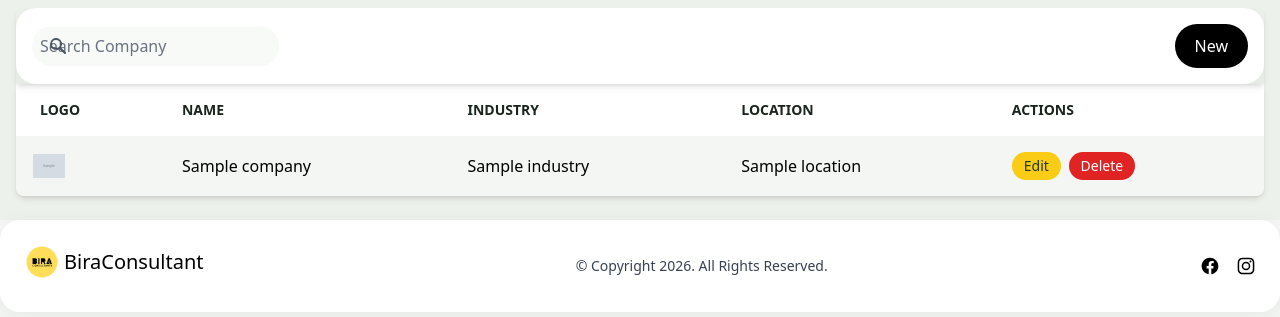
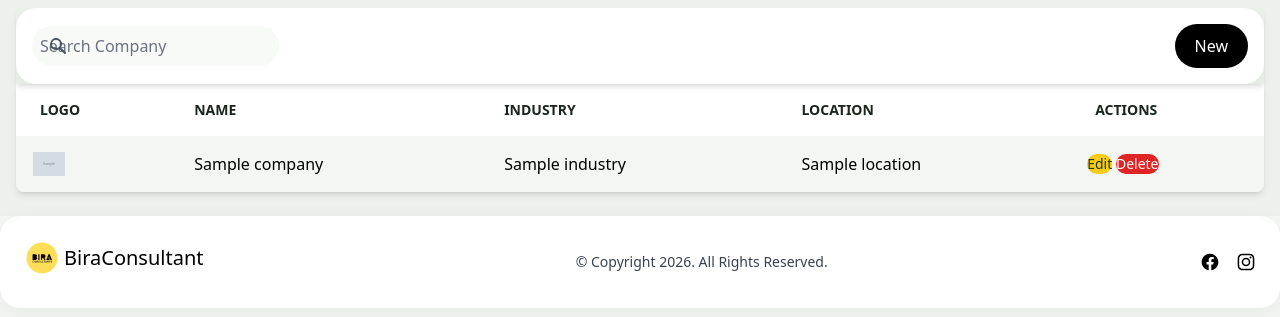
Before and after one commit to casndrih/BiraConsultant, a Laravel app: template resources/views/admin/companies/index.blade.php in a window 1280 px wide. Shown: the part 60-377 px from the top of the page. Run offline with Laravel 12, Linux system fonts and the light colour scheme; the template is opened without the code that fills it: most values are stand-ins (such as "Sample title", 1, 10 or a date in 2020); grey boxes marked "Sample" are stand-in pictures; data that the repository does not hold is empty; some web fonts are replaced.

Commit message:
Fix company table actions on mobile and desktop

```diff
--- a/resources/views/admin/companies/index.blade.php
+++ b/resources/views/admin/companies/index.blade.php
@@ -51,15 +51,11 @@
                     <td class="px-6 py-4 text-base font-medium text-black dark:text-white">{{ $company->name }}</td>
                     <td class="px-6 py-4 text-base font-medium text-black dark:text-white">{{ $company->industry ?? 'N/A' }}</td>
                     <td class="px-6 py-4 text-base font-medium text-black dark:text-white">{{ $company->location ?? 'N/A' }}</td>
-                    <td class="px-6 py-4">
-                        <button onclick="openEditCompanyModal('{{ $company->slug }}')"
-                            class="px-3 py-1 text-sm font-medium text-black bg-yellow-300 hover:bg-yellow-400 rounded-full mr-1">
-                            Edit
-                        </button>
-                        <button onclick="confirmDeleteCompany({{ $company->id }}, '{{ addslashes($company->name) }}')"
-                            class="px-3 py-1 text-sm font-medium text-white bg-red-600 hover:bg-red-700 rounded-full">
-                            Delete
-                        </button>
+                    <td class="px-4 py-4">
+                        <div class="qj-admin-table-actions">
+                            <button type="button" onclick="openEditCompanyModal('{{ $company->slug }}')" class="qj-admin-action-btn text-sm font-medium text-black bg-yellow-300 hover:bg-yellow-400 rounded-full">Edit</button>
+                            <button type="button" onclick="confirmDeleteCompany({{ $company->id }}, @js($company->name))" class="qj-admin-action-btn text-sm font-medium text-white bg-red-600 hover:bg-red-700 rounded-full">Delete</button>
+                        </div>
                     </td>
                 </tr>
             @empty
```
